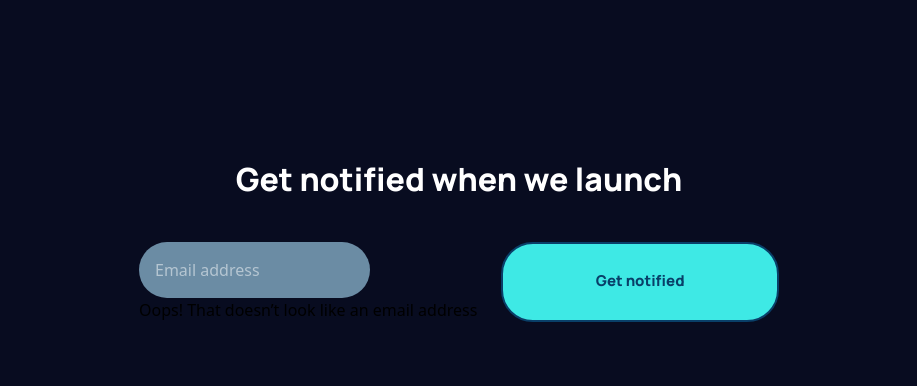
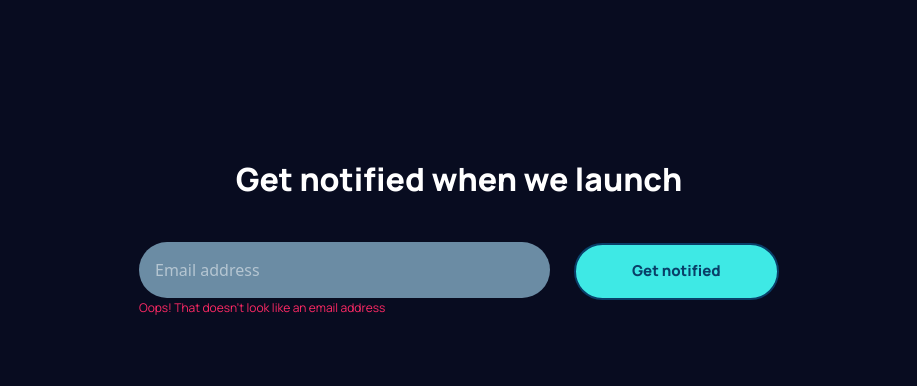
Before and after one commit to Afeez-Ola/maker-pre-launch-landing-page, a website: page index.html in a window 1280 px wide. Shown: the part 1807-2193 px from the top of the page, without its empty margins (181-1098 px from the left). Drawn offline with Linux system fonts and the light colour scheme.

Commit message:
Add red color utility class and update error message styling for better visibility

```diff
--- a/index.html
+++ b/index.html
@@ -266,19 +266,19 @@
      Get notified when we launch
     </h2>
     <div class="flex w-10/12 flex-col md:flex-row justify-center gap-6 mb-16" id="form">
-      <div>
+      <div class="md:flex-2/3">
         <input
-      class="bg-Blue-500 md:flex-2/3  text-Neutral-000 placeholder:text-preset-6 placeholder:pl-4 rounded-4xl py-4"
+      class="bg-Blue-500 md:flex-2/3 w-full  text-Neutral-000 placeholder:text-preset-6 placeholder:pl-4 rounded-4xl py-4"
       type="email"
       name="email"
       id="email"
       placeholder="Email address"
      />
-     <p class="errorMsg">Oops! That doesn’t look like an email address</p>
+     <p class="errorMsg text-preset-7 text-Red-400">Oops! That doesn’t look like an email address</p>
       </div>
 
      <button
-      class="bg-Cyan-400 text-preset-6 md:flex-1/3 text-preset-6 font-extrabold hover:cursor-pointer border-2 hover:bg-Neutral-900 hover:text-Neutral-000 hover:border-Cyan-400 rounded-4xl py-4 text-Blue-800"
+      class="bg-Cyan-400 text-preset-6 md:flex-1/3 text-preset-6 md:self-center md:mb-4 font-extrabold hover:cursor-pointer border-2 hover:bg-Neutral-900 hover:text-Neutral-000 hover:border-Cyan-400 rounded-4xl py-4 text-Blue-800"
       type="submit" id="submitButton"
      >
       Get notified
```
Also changed, not shown: css/output.css.
